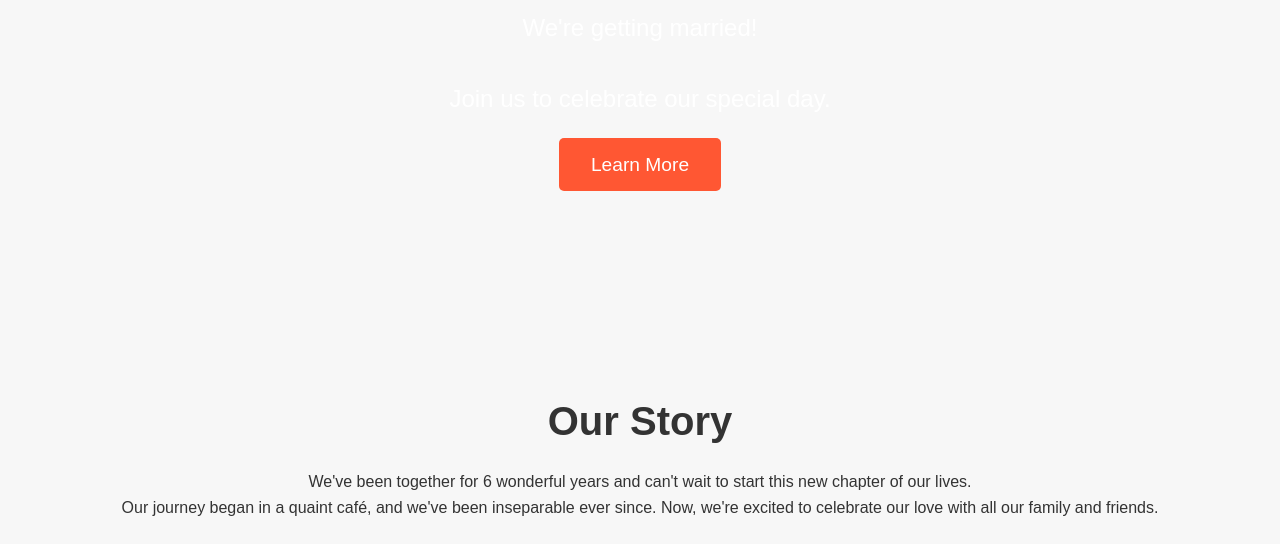
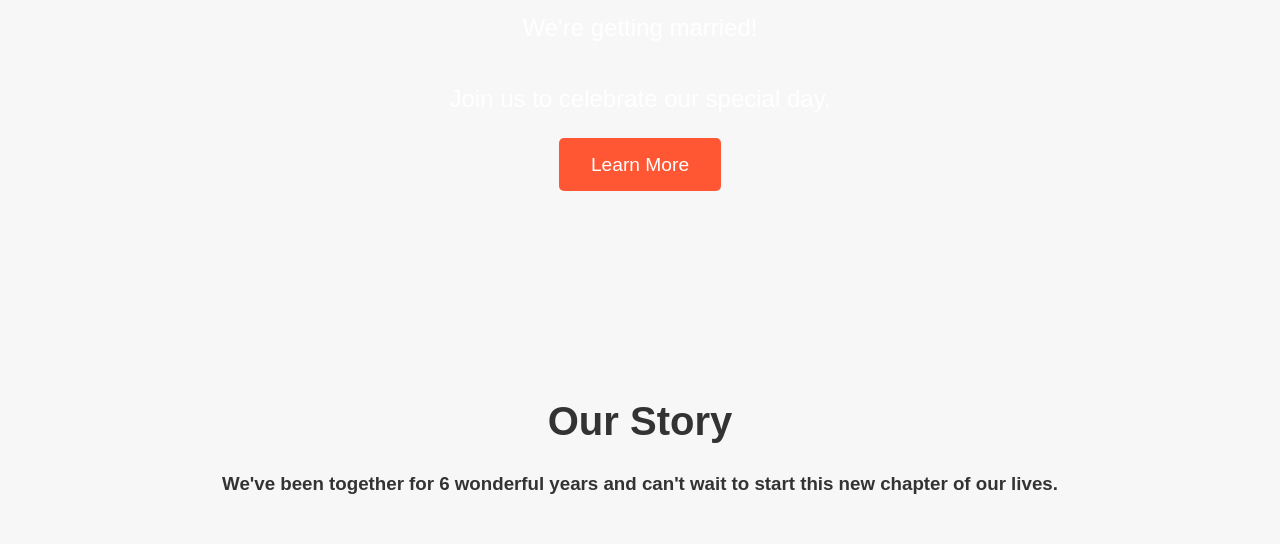
Before and after one commit to sophiekaymiller/wedding-website, a plain HTML site: page index.html in a window 1280 px wide. Shown: the part 347-891 px from the top of the page. Drawn offline with Linux system fonts and the light colour scheme.

Commit message:
Update index.html

```diff
--- a/index.html
+++ b/index.html
@@ -31,9 +31,7 @@
 
     <section id="our-story" class="section">
         <h2>Our Story</h2>
-        <p>We've been together for 6 wonderful years and can't wait to start this new chapter of our lives.</p>
-        <p>Our journey began in a quaint café, and we've been inseparable ever since. Now, we're excited to celebrate our love with all our family and friends.</p>
-    </section>
+        <h3>We've been together for 6 wonderful years and can't wait to start this new chapter of our lives.</h3>
 
     <section id="wedding-details" class="section">
         <h2>Wedding Details</h2>
```
